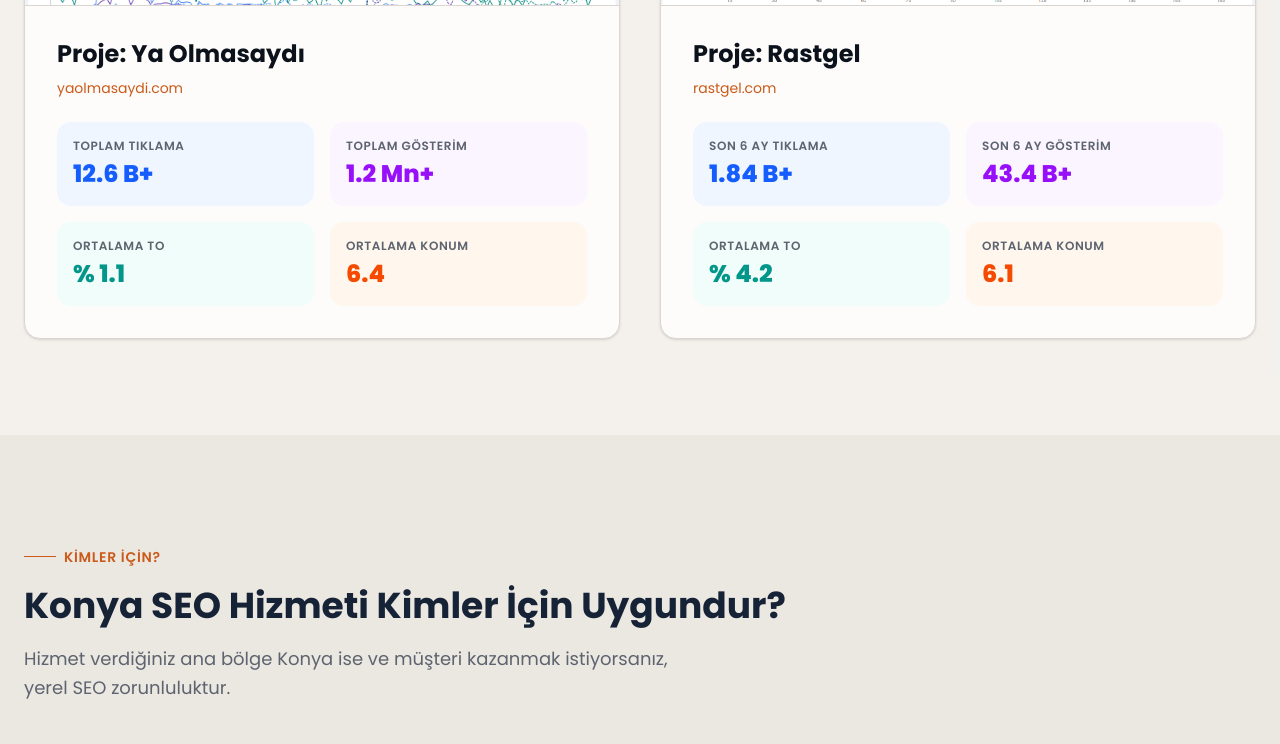
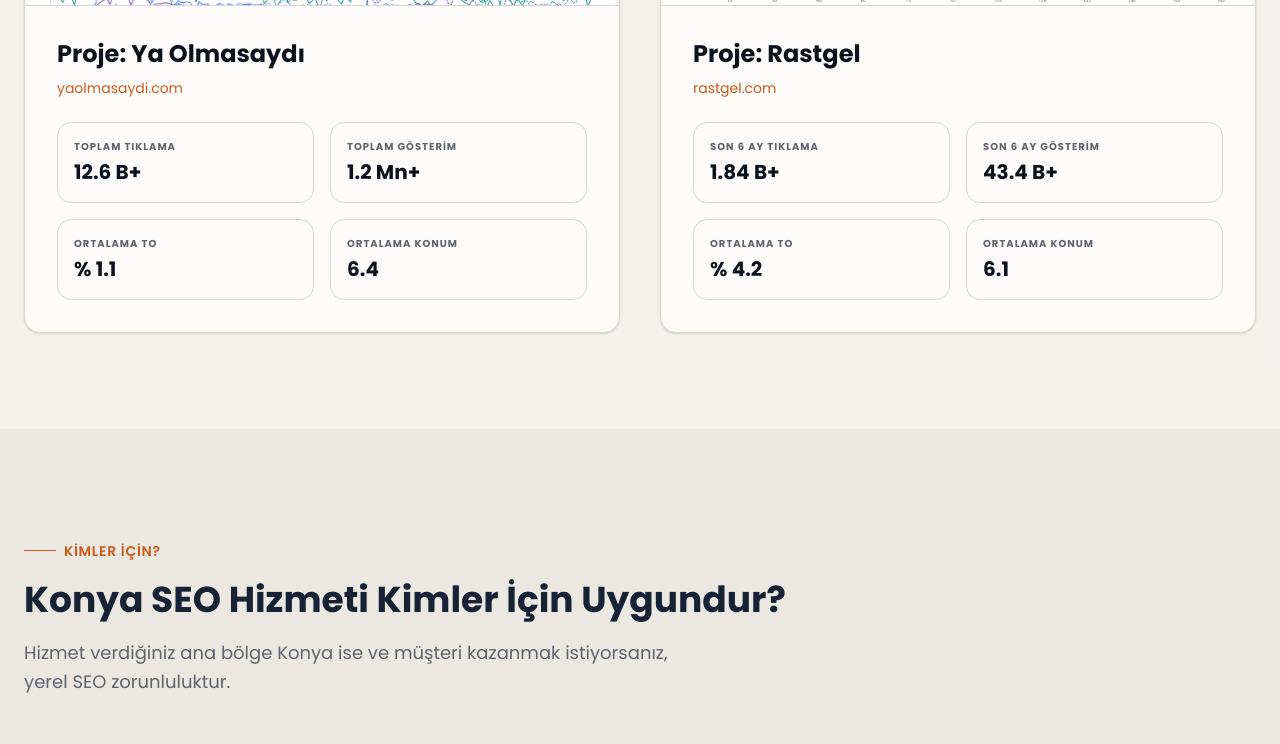
Before and after one commit to aaydogaan/konya-seo, a Next.js app: page / in a window 1280 px wide. Shown: the part 2420-3164 px from the top of the page. Built offline with nearby package versions, Linux system fonts and the light colour scheme.

Commit message:
style: minimalist professional UI updates and fixed email typo

```diff
--- a/components/extra-services.tsx
+++ b/components/extra-services.tsx
@@ -43,9 +43,9 @@ export function ExtraServices() {
                     {services.map((s) => (
                         <div
                             key={s.title}
-                            className="group flex flex-col items-center text-center rounded-2xl border border-border bg-card p-8 transition-all hover:border-accent/30 hover:shadow-xl"
+                            className="group flex flex-col items-center text-center rounded-2xl border border-border bg-card p-8 transition-all hover:border-accent/30 hover:shadow-lg"
                         >
-                            <div className="mb-6 flex h-16 w-16 items-center justify-center rounded-2xl bg-accent/10 transition-colors group-hover:bg-accent group-hover:text-accent-foreground text-accent">
+                            <div className="mb-6 flex h-16 w-16 items-center justify-center rounded-2xl border border-border bg-muted/5 transition-colors group-hover:bg-accent group-hover:text-accent-foreground text-accent">
                                 <s.icon className="h-8 w-8" />
                             </div>
                             <h3 className="text-xl font-bold text-card-foreground mb-3">{s.title}</h3>
--- a/components/footer.tsx
+++ b/components/footer.tsx
@@ -79,10 +79,10 @@ export function Footer() {
               <li className="flex items-start gap-3">
                 <Mail className="mt-0.5 h-4 w-4 shrink-0 text-accent" />
                 <a
-                  href="mailto:bromakagency@gmail.com"
+                  href="mailto:info@brodigitalmedia.com"
                   className="text-sm text-primary-foreground/60 transition-colors hover:text-primary-foreground"
                 >
-                  info@brodigitalmedia.co
+                  info@brodigitalmedia.com
                 </a>
               </li>
             </ul>
--- a/components/proof.tsx
+++ b/components/proof.tsx
@@ -43,21 +43,21 @@ export function ProofSection() {
                             <a href="https://yaolmasaydi.com" target="_blank" rel="noopener noreferrer" className="text-accent hover:underline text-sm mb-6 inline-block">yaolmasaydi.com</a>
 
                             <div className="grid grid-cols-2 gap-4 mt-auto">
-                                <div className="bg-blue-50 dark:bg-blue-950/30 p-4 rounded-xl">
-                                    <p className="text-xs text-muted-foreground mb-1 uppercase tracking-wider font-semibold">Toplam Tıklama</p>
-                                    <p className="text-2xl font-black text-blue-600 dark:text-blue-400">12.6 B+</p>
+                                <div className="p-4 rounded-xl border border-border bg-muted/5">
+                                    <p className="text-[10px] text-muted-foreground mb-1 uppercase tracking-[0.1em] font-bold">Toplam Tıklama</p>
+                                    <p className="text-xl font-bold text-foreground">12.6 B+</p>
                                 </div>
-                                <div className="bg-purple-50 dark:bg-purple-950/30 p-4 rounded-xl">
-                                    <p className="text-xs text-muted-foreground mb-1 uppercase tracking-wider font-semibold">Toplam Gösterim</p>
-                                    <p className="text-2xl font-black text-purple-600 dark:text-purple-400">1.2 Mn+</p>
+                                <div className="p-4 rounded-xl border border-border bg-muted/5">
+                                    <p className="text-[10px] text-muted-foreground mb-1 uppercase tracking-[0.1em] font-bold">Toplam Gösterim</p>
+                                    <p className="text-xl font-bold text-foreground">1.2 Mn+</p>
                                 </div>
-                                <div className="bg-teal-50 dark:bg-teal-950/30 p-4 rounded-xl">
-                                    <p className="text-xs text-muted-foreground mb-1 uppercase tracking-wider font-semibold">Ortalama TO</p>
-                                    <p className="text-2xl font-black text-teal-600 dark:text-teal-400">% 1.1</p>
+                                <div className="p-4 rounded-xl border border-border bg-muted/5">
+                                    <p className="text-[10px] text-muted-foreground mb-1 uppercase tracking-[0.1em] font-bold">Ortalama TO</p>
+                                    <p className="text-xl font-bold text-foreground">% 1.1</p>
                                 </div>
-                                <div className="bg-orange-50 dark:bg-orange-950/30 p-4 rounded-xl">
-                                    <p className="text-xs text-muted-foreground mb-1 uppercase tracking-wider font-semibold">Ortalama Konum</p>
-                                    <p className="text-2xl font-black text-orange-600 dark:text-orange-400">6.4</p>
+                                <div className="p-4 rounded-xl border border-border bg-muted/5">
+                                    <p className="text-[10px] text-muted-foreground mb-1 uppercase tracking-[0.1em] font-bold">Ortalama Konum</p>
+                                    <p className="text-xl font-bold text-foreground">6.4</p>
                                 </div>
                             </div>
                         </div>
@@ -86,21 +86,21 @@ export function ProofSection() {
                             <a href="https://rastgel.com" target="_blank" rel="noopener noreferrer" className="text-accent hover:underline text-sm mb-6 inline-block">rastgel.com</a>
 
                             <div className="grid grid-cols-2 gap-4 mt-auto">
-                                <div className="bg-blue-50 dark:bg-blue-950/30 p-4 rounded-xl">
-                                    <p className="text-xs text-muted-foreground mb-1 uppercase tracking-wider font-semibold">Son 6 Ay Tıklama</p>
-                                    <p className="text-2xl font-black text-blue-600 dark:text-blue-400">1.84 B+</p>
+                                <div className="p-4 rounded-xl border border-border bg-muted/5">
+                                    <p className="text-[10px] text-muted-foreground mb-1 uppercase tracking-[0.1em] font-bold">Son 6 Ay Tıklama</p>
+                                    <p className="text-xl font-bold text-foreground">1.84 B+</p>
                                 </div>
-                                <div className="bg-purple-50 dark:bg-purple-950/30 p-4 rounded-xl">
-                                    <p className="text-xs text-muted-foreground mb-1 uppercase tracking-wider font-semibold">Son 6 Ay Gösterim</p>
-                                    <p className="text-2xl font-black text-purple-600 dark:text-purple-400">43.4 B+</p>
+                                <div className="p-4 rounded-xl border border-border bg-muted/5">
+                                    <p className="text-[10px] text-muted-foreground mb-1 uppercase tracking-[0.1em] font-bold">Son 6 Ay Gösterim</p>
+                                    <p className="text-xl font-bold text-foreground">43.4 B+</p>
                                 </div>
-                                <div className="bg-teal-50 dark:bg-teal-950/30 p-4 rounded-xl">
-                                    <p className="text-xs text-muted-foreground mb-1 uppercase tracking-wider font-semibold">Ortalama TO</p>
-                                    <p className="text-2xl font-black text-teal-600 dark:text-teal-400">% 4.2</p>
+                                <div className="p-4 rounded-xl border border-border bg-muted/5">
+                                    <p className="text-[10px] text-muted-foreground mb-1 uppercase tracking-[0.1em] font-bold">Ortalama TO</p>
+                                    <p className="text-xl font-bold text-foreground">% 4.2</p>
                                 </div>
-                                <div className="bg-orange-50 dark:bg-orange-950/30 p-4 rounded-xl">
-                                    <p className="text-xs text-muted-foreground mb-1 uppercase tracking-wider font-semibold">Ortalama Konum</p>
-                                    <p className="text-2xl font-black text-orange-600 dark:text-orange-400">6.1</p>
+                                <div className="p-4 rounded-xl border border-border bg-muted/5">
+                                    <p className="text-[10px] text-muted-foreground mb-1 uppercase tracking-[0.1em] font-bold">Ortalama Konum</p>
+                                    <p className="text-xl font-bold text-foreground">6.1</p>
                                 </div>
                             </div>
                         </div>
```
